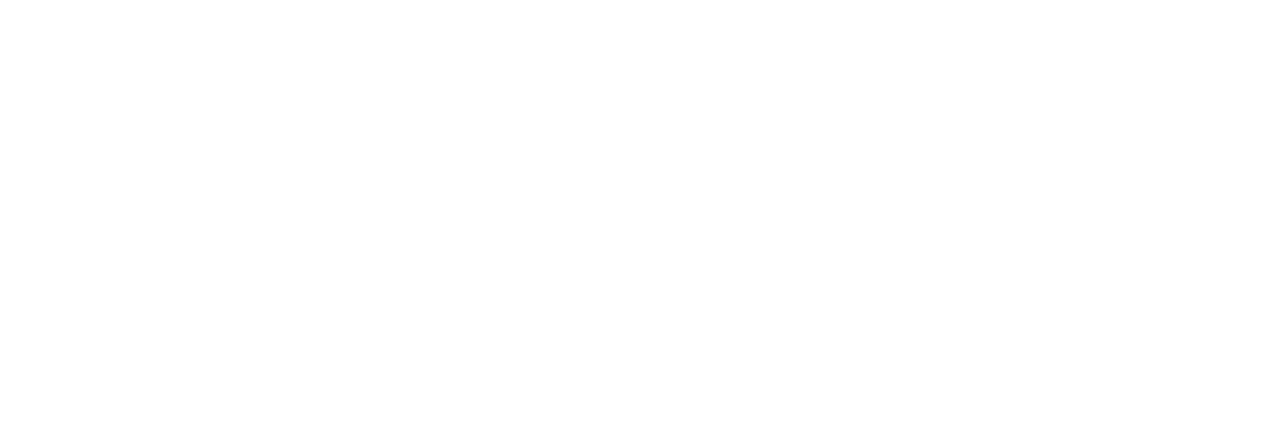
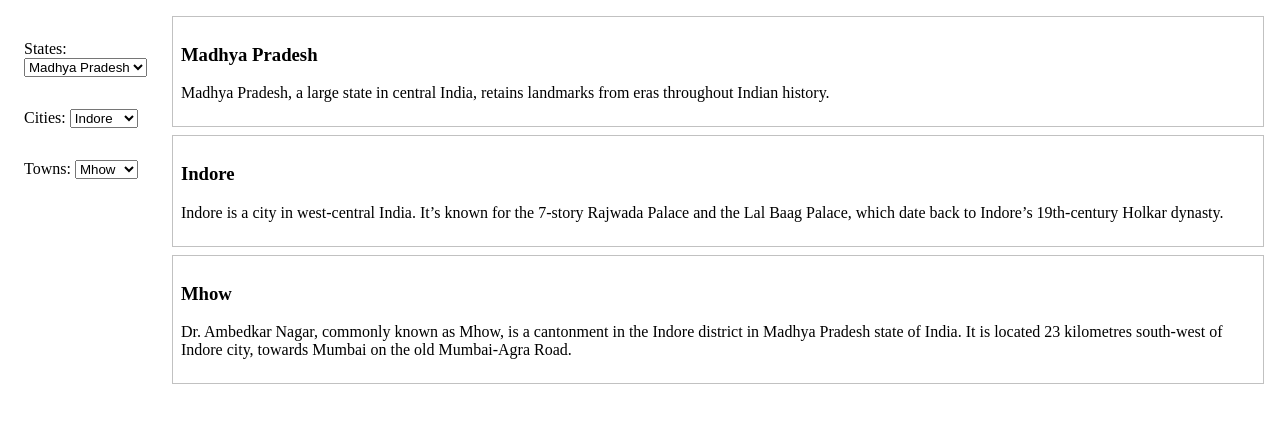
Before and after one commit to shaikh007/Dropdown---Rendering-Lists-Conditional-content-React-Basic-CSS-styling-Rende---guvinabmajzm, a React app: page / in a window 1280 px wide. Built offline with nearby package versions, Linux system fonts and the light colour scheme.

Commit message:
new commit

```diff
--- a/src/components/App.js
+++ b/src/components/App.js
@@ -1,6 +1,6 @@
 import React, { useState,useReducer } from "react";
 import "./../styles/App.css";
-
+import Card from "./Card";
 
 const states = [{
 	name : "Madhya Pradesh",
@@ -141,8 +141,65 @@ const states = [{
 function App()
 {
 	// Do not alter/remove main div
+	const [state, setState] = useState(0);
+	const [city, setCity] = useState(0);
+	const [town, setTown] = useState(0);
+
+	const handleStateChange = (event) =>{
+		setState(event.target.value);
+		setCity(0);
+		setTown(0);
+	}
+
+	const handleCityChange = (event) =>{
+		setCity(event.target.value);
+		setTown(0);
+	}
+
+	const handleTownChange = (event) =>{
+		setTown(event.target.value);
+	}
+
 	return (
 	<div id="main">
+
+		<div className="main-section">
+			<div className="dropdown-section">
+				<section id="state" className="dropdown-section state-section">
+					<label>States: </label>
+
+					<select value={state} onChange={handleStateChange}>
+						{
+							states.map((state, index) => <option key={`state-${index}`} value={index}>{state.name}</option>)
+						}
+					</select>
+				</section>
+				<section id="city" className="dropdown-section state-section">
+					<label>Cities: </label>
+
+					<select value={city} onChange={handleCityChange}>
+						{
+							states[state].city.map((currentCity, index) => <option key={`city-${index}`} value={index}>{currentCity.name}</option>)
+						}
+					</select>
+				</section>
+				<section id="landmark" className="dropdown-section state-section">
+					<label>Towns: </label>
+
+					<select value={town} onChange={handleTownChange}>
+						{
+							states[state].city[city].landmarks.map((landmark, index) => <option key={`town-${index}`} value={index} >{landmark.name}</option>)
+						}
+					</select>
+				</section>
+			</div>
+			<div className="card-section">
+				<Card title="state" name={states[state].name} description={states[state].description} />
+				<Card title="city" name={states[state].city[city].name} description={states[state].city[city].description} />
+				<Card title="landmark" name={states[state].city[city].landmarks[town].name} description={states[state].city[city].landmarks[town].description} />
+			</div>
+		</div>
+
 
 	</div>
 	);
--- /dev/null
+++ b/src/components/Card.js
@@ -0,0 +1,16 @@
+import React from "react";
+
+const Card = ({title, name, description }) => {
+    return (
+        <article style={{
+            border:"1px solid #c1c1c1",
+            padding: "0.5rem",
+            margin: "0.5rem"
+        }}>
+            <h3 id={`${title}-title`}>{name}</h3>
+            <p id={`${title}-description`}>{description}</p>
+        </article>
+    )
+}
+
+export default Card;
--- a/src/styles/App.css
+++ b/src/styles/App.css
@@ -1,16 +1,24 @@
 h1 {
     color: #27aedb;
     text-align: center;
-    }
+}
 
-
-button{
+button {
     color: #27aedb;
     text-align: center;
     justify-content: center;
     align-items: center;
 }
 
-.bg-pink{
-	background-color:pink;
+.bg-pink {
+    background-color: pink;
 }
+
+.main-section {
+    display: flex;
+}
+
+.dropdown-section {
+    padding: 1rem 0.5rem;
+    min-width: 80px;
+}
```
Also changed, not shown: 1 other file.
